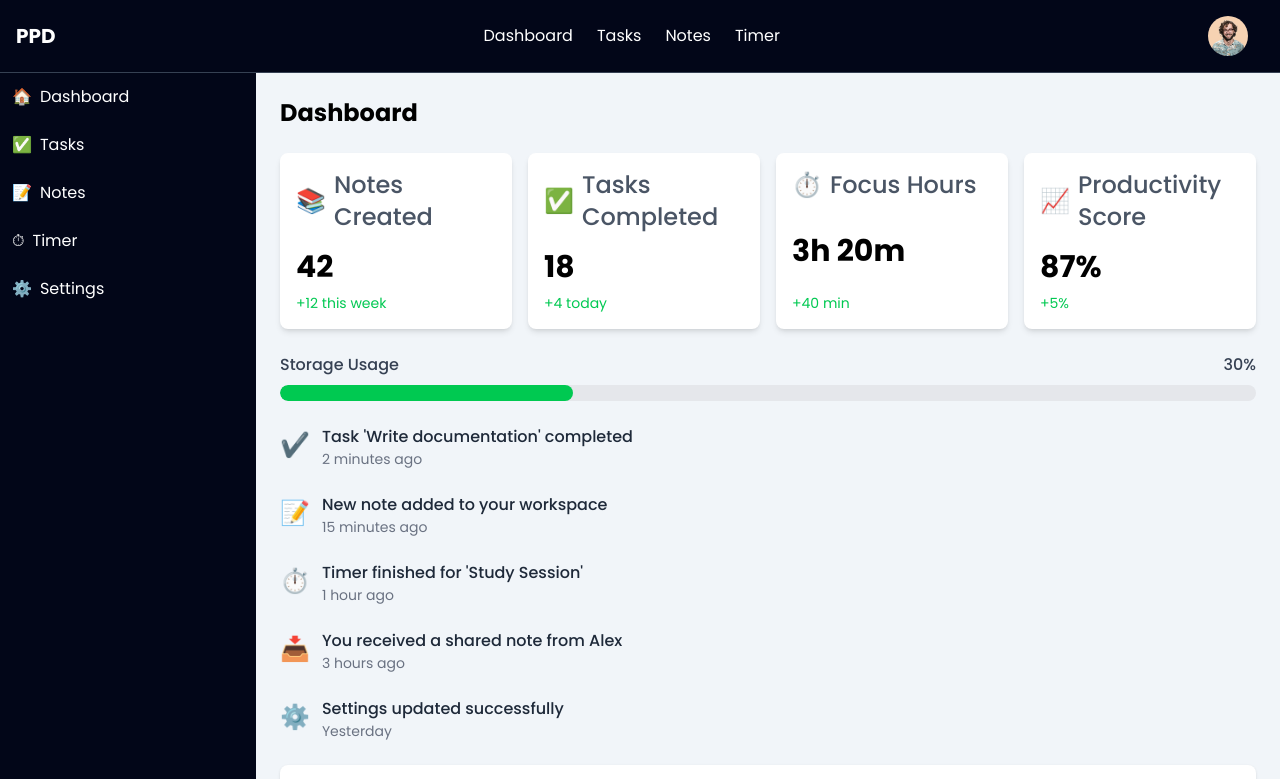
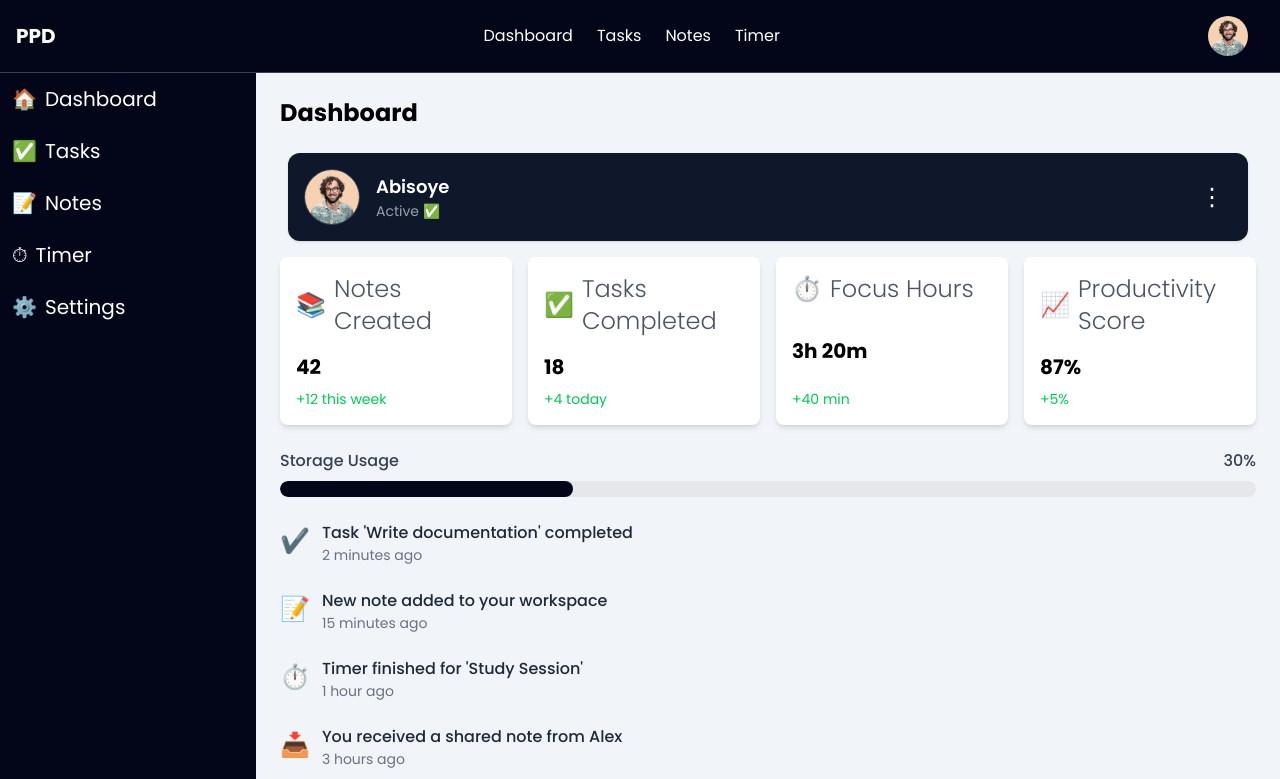
Before and after one commit to learningsin2024-source/PPD-, a React (Vite) app in the folder ppd/: page / in a window 1280 px wide. Shown: the top 779 px of the page. Built offline with nearby package versions, Linux system fonts and the light colour scheme; a web font is replaced by a local one.

Commit message:
stage 6 done

```diff
--- a/ppd/src/App.jsx
+++ b/ppd/src/App.jsx
@@ -9,6 +9,8 @@ import Progressbar from "./component/progressbar";
 import Timeline from "./component/timeline";
 import Activityfeed from "./component/activityfeed";
 import QuickAddTask from "./component/quickaddtasks";
+import ProfileHeader from "./component/profieheader";
+import Avatar from './assets/Avatar.jpg';
 
 function App() {
   const [isOpenMobile, setIsOpenMobile] = useState(false);
@@ -68,7 +70,7 @@ function App() {
   return (
     <div className="flex flex-col h-screen">
       {/* Navbar */}
-      <Navbar links={links} isOpenMobile={isOpenMobile} setIsOpenMobile={setIsOpenMobile} />
+      <Navbar links={links} isOpenMobile={isOpenMobile} setIsOpenMobile={setIsOpenMobile} email = "abisoye@gmail.com" username ="Tyzon" created = "july" />
 
       <div className="flex flex-1">
         {/* Sidebar */}
@@ -77,6 +79,8 @@ function App() {
         {/* Main Content */}
         <main className="flex-1 p-6 overflow-auto bg-slate-100 min-h-screen">
           <h1 className="text-2xl font-bold mb-6">Dashboard</h1>
+
+          <ProfileHeader photo = {Avatar} username = "Abisoye" statuss= "Active ✅"/>
 
           {/* Stats Cards */}
           <div className="grid grid-cols-1 sm:grid-cols-2 lg:grid-cols-4 gap-4 mb-6">
@@ -87,7 +91,7 @@ function App() {
           </div>
 
           {/* Progress Bar */}
-          <Progressbar value={30} color="bg-green-500" label="Storage Usage" showpercent={true} />
+          <Progressbar value={30} color="bg-slate-950" label="Storage Usage" showpercent={true} />
           <br />
 
           {/* Timeline */}
--- a/ppd/src/component/navbar.jsx
+++ b/ppd/src/component/navbar.jsx
@@ -1,10 +1,15 @@
 import { useState } from "react";
 import Avatar from '../assets/Avatar.jpg';
 
-function Navbar({ links, isOpenMobile, setIsOpenMobile }) {
+function Navbar({ links, isOpenMobile, setIsOpenMobile, username, email, created }) {
     const [isMenuOpen, setIsMenuOpen] = useState(false);
+    const [openHeader, setOpenHeader] = useState(false);
 
+    function change () {
+        setOpenHeader(!openHeader);
+    }
     return (
+        <>
         <nav
             className="w-full bg-slate-950 z-20 top-0 start-0 border-b border-gray-700"
             aria-label="Main Navigation"
@@ -28,14 +33,38 @@ function Navbar({ links, isOpenMobile, setIsOpenMobile }) {
                 </ul>
 
                 {/* Avatar  */}
-                <div className="flex items-center space-x-4">
+                <div className="flex items-center space-x-4 relative">
 
 
                     <img
+                        onClick={change}
                         src={Avatar}
                         alt="User Avatar"
                         className="w-10 h-10 rounded-full"
+                          aria-expanded={openHeader}
                     />
+                    {openHeader && (<div className=" transition-transform duration-200 ease-out bg-slate-900 absolute right-0 md:-right-7 top-12 z-50 w-60 rounded-2xl shadow-lg border-none text-white p-2 " role="menu"
+                                                      tabIndex="0"
+
+                    >
+
+                        <ul>
+
+                            <li className="inline-flex items-center w-full p-2 cursor-pointer hover:bg-slate-950"> 👤 {username}</li>
+                            <li className="inline-flex items-center w-full p-2 cursor-pointer hover:bg-slate-950"> 📧 {email}</li>
+                            <li  className="inline-flex items-center w-full p-2 cursor-pointer hover:bg-slate-950"> 🕒 {created}</li>
+                            <li><button className="p-2.5 m-2 bg-slate-950 text-white rounded">Edit Details</button></li>
+
+
+                        </ul> </div>)}
+
+
+
+
+
+
+
+
                     {/* Hamburger Button (Mobile Only) */}
                     <button
                         className="md:hidden p-2 text-2xl "
@@ -54,7 +83,12 @@ function Navbar({ links, isOpenMobile, setIsOpenMobile }) {
             </div>
 
 
+
+
         </nav>
+
+
+                        </>
     );
 }
 
--- /dev/null
+++ b/ppd/src/component/profieheader.jsx
@@ -0,0 +1,57 @@
+import { useState } from "react";
+
+function ProfileHeader({ photo, username, statuss }) {
+  const [icons, setIcons] = useState(false);
+
+  return (
+    <>
+      {/* Header */}
+      <div className="flex justify-between items-center bg-slate-900 p-4 rounded-xl shadow mx-2 mb-4">
+        {/* Left side */}
+        <div className="flex items-center space-x-4">
+          <img
+            src={photo}
+            alt="Profile"
+            className="w-14 h-14 rounded-full border border-slate-700"
+          />
+
+          <div className="flex flex-col">
+            <p className="text-white text-lg font-semibold">{username}</p>
+            <p className="text-gray-400 text-sm">{statuss}</p>
+          </div>
+        </div>
+
+        {/* Action Button */}
+        <button
+          onClick={() => setIcons(!icons)}
+          className="text-white text-2xl px-2 py-1 hover:bg-slate-800 rounded-lg transition"
+        >
+          ⋮
+        </button>
+      </div>
+
+      {/* Dropdown Menu */}
+      {icons && (
+        <div className="mx-2 bg-slate-800 text-white rounded-lg shadow p-3 space-y-2 animate-fadeIn mb-2.5">
+          <button className="text-left hover:bg-slate-700 w-full px-2 py-1 rounded">
+            ✏️ Edit profile
+          </button>
+
+          <button className="text-left hover:bg-slate-700 w-full px-2 py-1 rounded">
+            🖼️ Change photo
+          </button>
+
+          <button className="text-left hover:bg-slate-700 w-full px-2 py-1 rounded">
+            ⚙️ Settings
+          </button>
+
+          <button className="text-left hover:bg-slate-700 w-full px-2 py-1 rounded">
+            🚪 Logout
+          </button>
+        </div>
+      )}
+    </>
+  );
+}
+
+export default ProfileHeader;
--- a/ppd/src/component/sidebar.jsx
+++ b/ppd/src/component/sidebar.jsx
@@ -16,7 +16,7 @@ function Sidebar({ sidelinks, isOpenMobile, setIsOpenMobile }) {
         {sidelinks.map((link) => (
           <li
             key={link.key}
-            className="cursor-pointer hover:text-blue-400 hover:underline flex items-center space-x-2"
+            className="cursor-pointer hover:text-blue-400 hover:underline text-xl flex items-center space-x-2"
           >
             <span>{link.icon}</span>
             {!col && <span>{link.name}</span>}
--- a/ppd/src/component/statscard.jsx
+++ b/ppd/src/component/statscard.jsx
@@ -3,9 +3,9 @@ function Statscard({ icon, title, value, trend }) {
     <div className="bg-white shadow-md rounded-lg p-4 flex flex-col justify-between h-full">
       <div className="flex items-center gap-2 text-2xl">
         <span>{icon}</span>
-        <p className="text-gray-600 font-medium">{title}</p>
+        <p className="text-gray-600 font-light">{title}</p>
       </div>
-      <p className="text-3xl font-bold mt-4">{value}</p>
+      <p className="text-xl font-bold mt-4">{value}</p>
       <p className="text-sm text-green-500 mt-2">{trend}</p>
     </div>
   );
```
